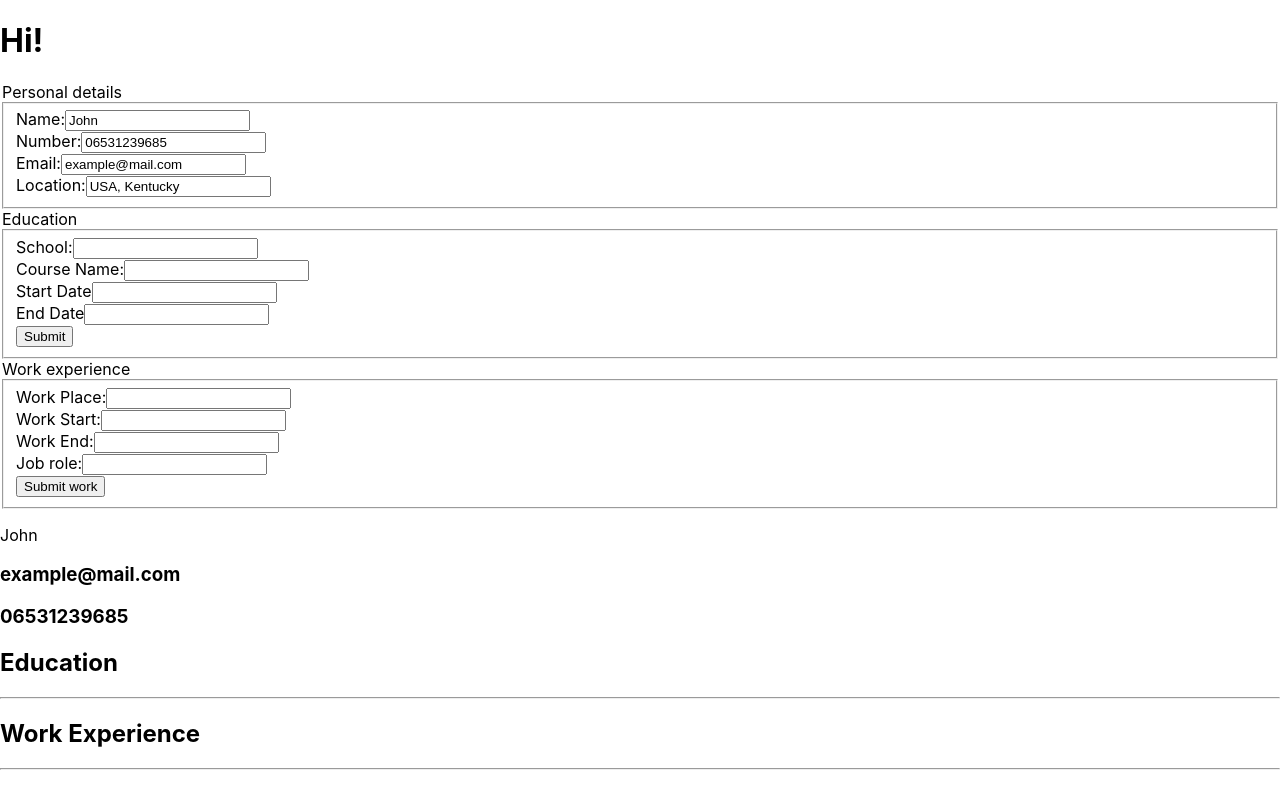
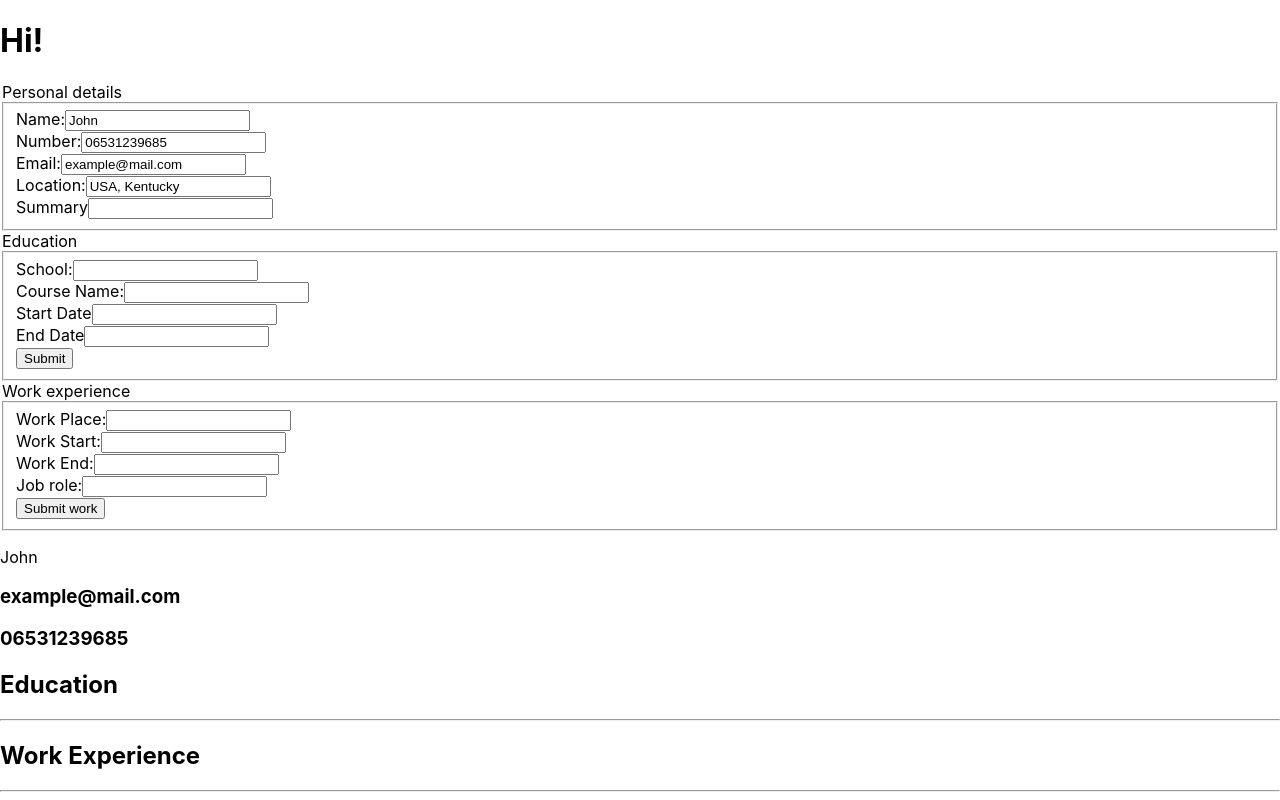
Before and after one commit to aaronlrv/cv-app, a React (Create React App) app in the folder cv-project/: page / in a window 1280 px wide. Built offline with nearby package versions, Linux system fonts and the light colour scheme.

Commit message:
Add summary input into form

```diff
--- a/cv-project/src/components/Form.js
+++ b/cv-project/src/components/Form.js
@@ -6,6 +6,7 @@ function Form() {
   let [number, setNumber] = useState("06531239685");
   let [email, setEmail] = useState("example@mail.com");
   let [location, setLocation] = useState("USA, Kentucky");
+
   let [work, setWork] = useState([]);
   let [education, setEducation] = useState([]);
 
@@ -23,10 +24,6 @@ function Form() {
     let courseName = document.getElementById("course").value;
     let startDate = document.getElementById("dateStart").value;
     let endDate = document.getElementById("dateEnd").value;
-    console.log(schoolName);
-    console.log(courseName);
-    console.log(startDate);
-    console.log(endDate);
 
     setEducation((prev) => [
       ...prev,
@@ -45,11 +42,6 @@ function Form() {
     let workStart = document.getElementById("workStart").value;
     let workEnd = document.getElementById("workEnd").value;
     let jobRole = document.getElementById("jobRole").value;
-
-    console.log(workPlace);
-    console.log(workStart);
-    console.log(workEnd);
-    console.log(jobRole);
 
     setWork((prev) => [
       ...prev,
@@ -119,6 +111,12 @@ function Form() {
                   value={location}
                   onChange={(e) => setLocation(e.target.value)}
                 />
+              </div>
+              <div className="summaryDiv" class="mb">
+                <label class="mt-3 w-24 inline-block" htmlFor="summary">
+                  Summary
+                </label>
+                <input type="text" name="summary" id="summary" />
               </div>
             </div>
           </fieldset>
```
